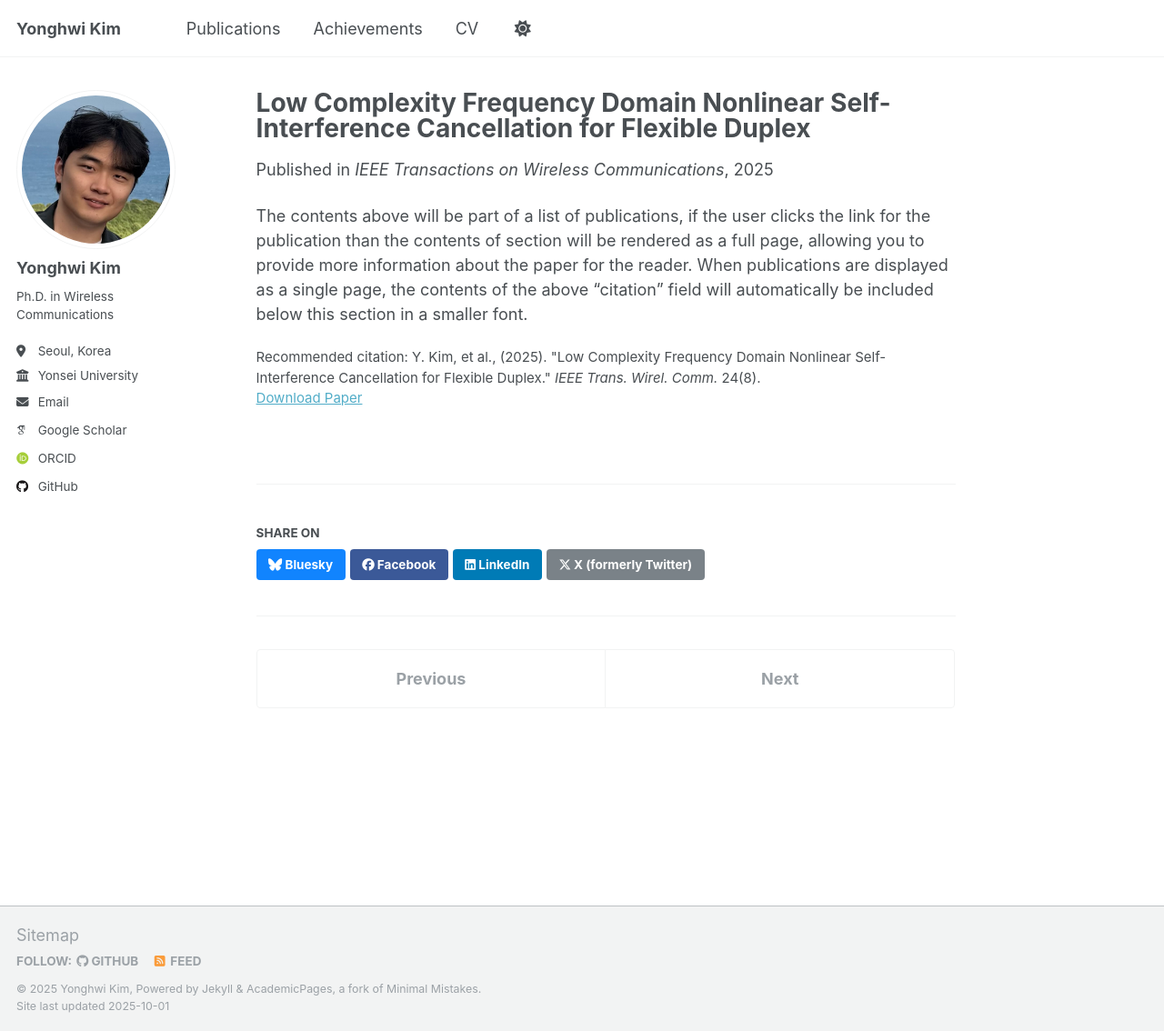
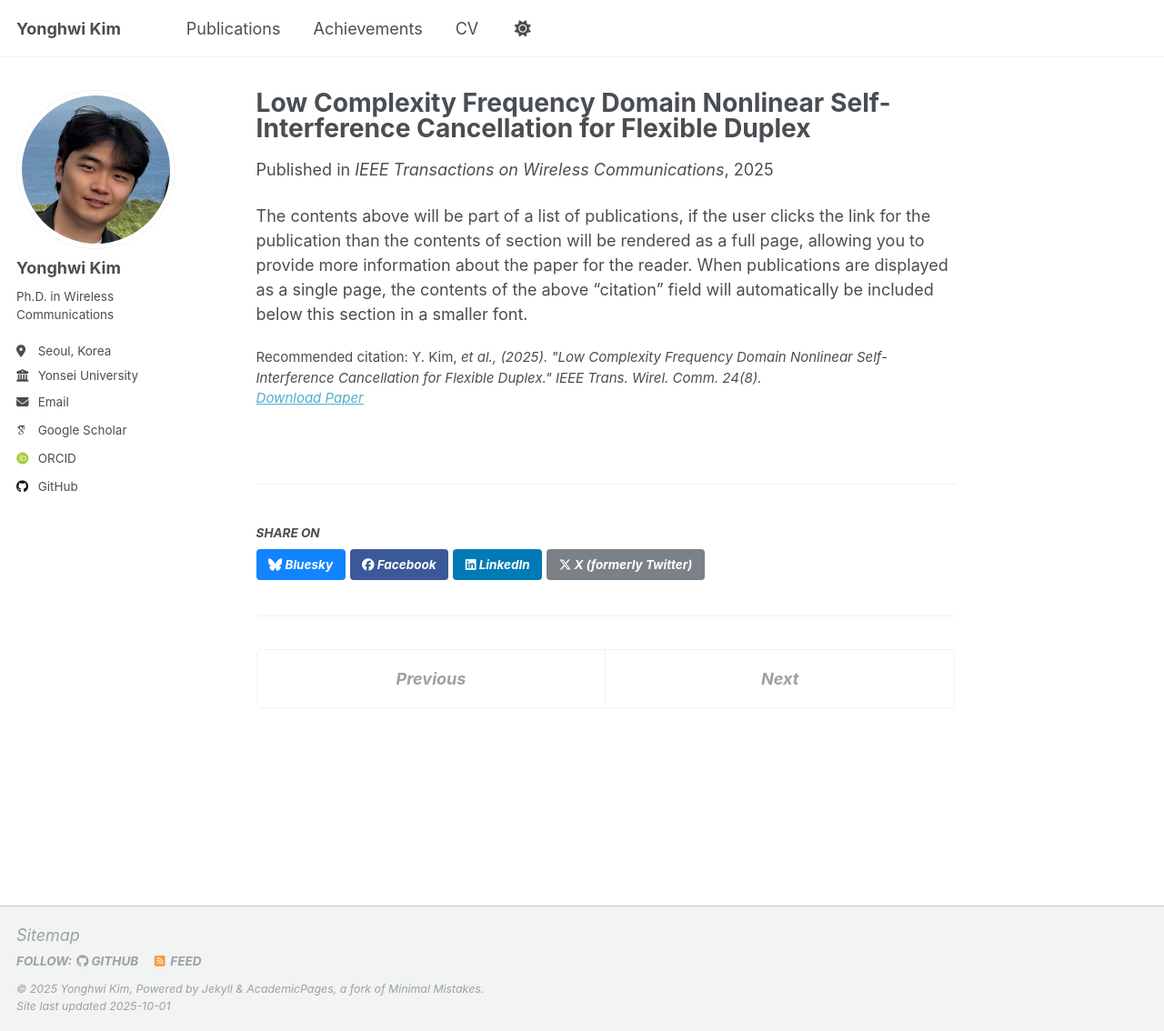
Before and after one commit to yonghwi-erickim/yonghwi-erickim.github.io, a Jekyll site: the page built from _publications/twc25.md, in a window 1280 px wide and 1134 px high. Shown: the whole window at 91% size. Built offline with Jekyll 4.4.1, drawn with Linux system fonts in a browser that asks for light colours; some web fonts are replaced; a script that is not in the unit is left out.

Commit message:
Update twc25.md

```diff
--- a/_publications/twc25.md
+++ b/_publications/twc25.md
@@ -7,7 +7,7 @@ excerpt: 'Nonlinear self-interference (SI) cancellation is essential for mitigat
 date: 2025-04-03
 venue: 'IEEE Transactions on Wireless Communications'
 paperurl: 'https://ieeexplore.ieee.org/document/10948162'
-citation: 'Y. Kim, et al., (2025). &quot;Low Complexity Frequency Domain Nonlinear Self-Interference Cancellation for Flexible Duplex.&quot; <i>IEEE Trans. Wirel. Comm.</i>  24(8).'
+citation: 'Y. Kim, <i>et al.,<i> (2025). &quot;Low Complexity Frequency Domain Nonlinear Self-Interference Cancellation for Flexible Duplex.&quot; <i>IEEE Trans. Wirel. Comm.</i>  24(8).'
 ---
 
 The contents above will be part of a list of publications, if the user clicks the link for the publication than the contents of section will be rendered as a full page, allowing you to provide more information about the paper for the reader. When publications are displayed as a single page, the contents of the above "citation" field will automatically be included below this section in a smaller font.
```
